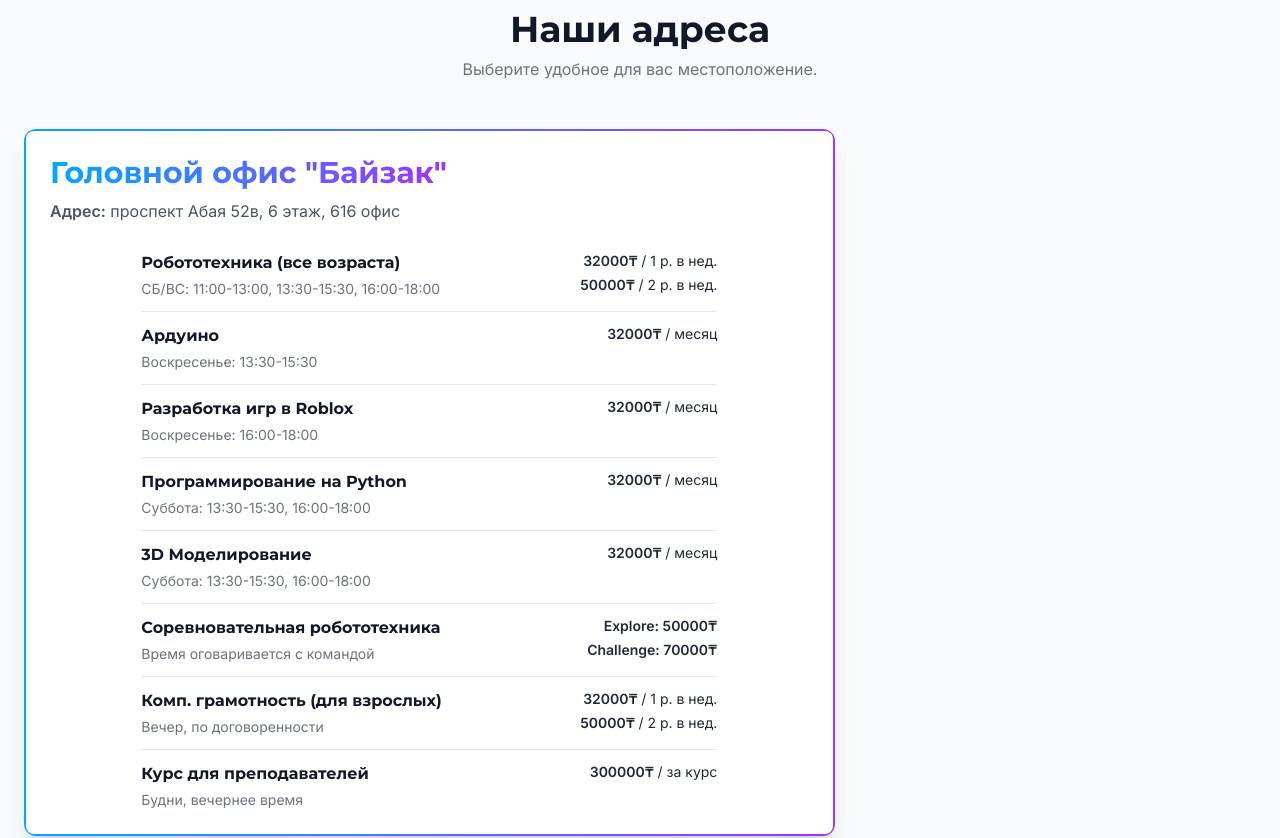
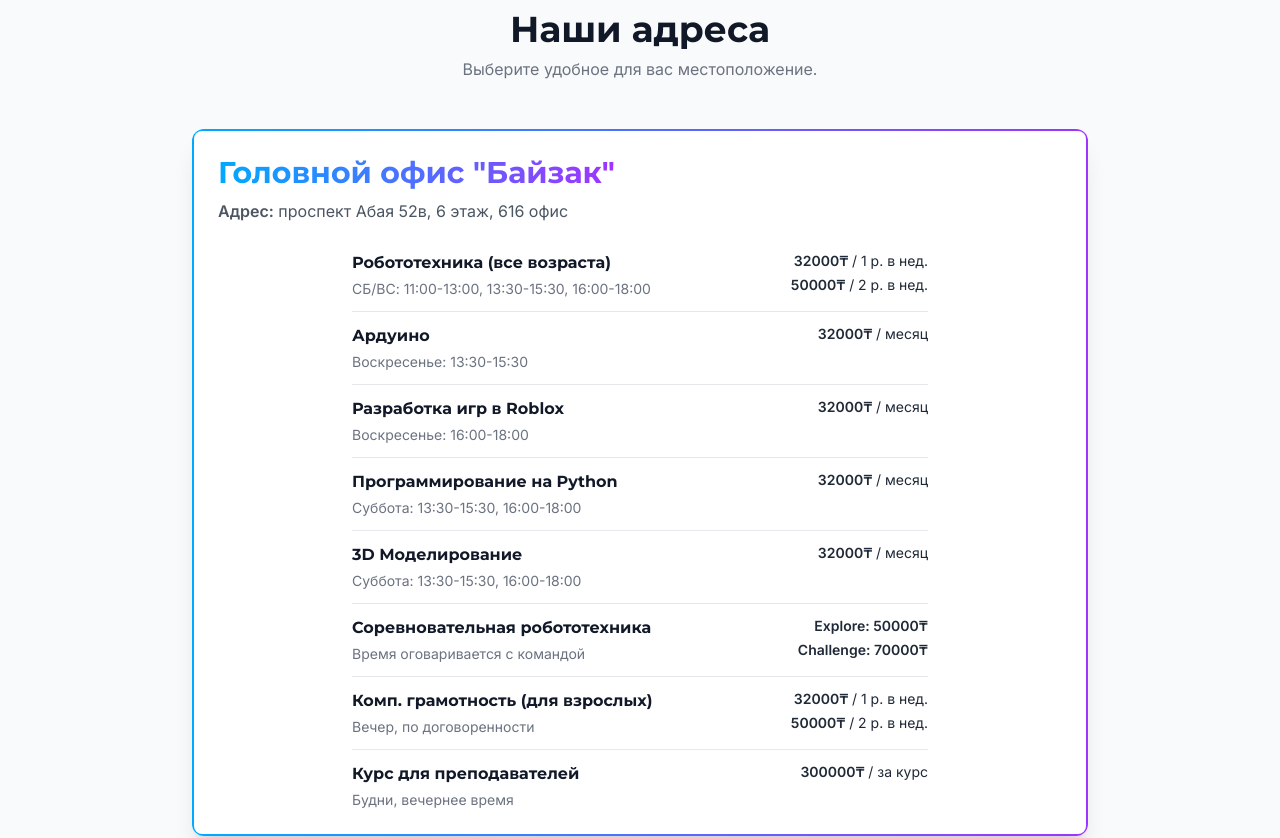
Before and after one commit to kak0yt0-che1/rolab-landing, a plain HTML site: page index.html in a window 1280 px wide. Shown: the part 3960-4798 px from the top of the page. Drawn offline with nearby package versions, Linux system fonts and the light colour scheme.

Commit message:
Center branches card

```diff
--- a/index.html
+++ b/index.html
@@ -389,8 +389,8 @@
                     <h2 class="text-2xl sm:text-3xl lg:text-4xl font-bold text-gray-900" data-lang-key="branches_title">Наши адреса</h2>
                     <p class="text-gray-500 mt-2" data-lang-key="branches_subtitle">Выберите удобное для вас местоположение.</p>
                 </div>
-                <div class="grid grid-cols-1 lg:grid-cols-3 gap-8 items-start">
-                    <div class="lg:col-span-2 rounded-xl bg-gradient-logo p-0.5 shadow-xl" data-aos="fade-up">
+                <div class="flex justify-center">
+                    <div class="w-full max-w-4xl rounded-xl bg-gradient-logo p-0.5 shadow-xl" data-aos="fade-up">
                        <div class="bg-white rounded-lg p-6 h-full flex flex-col items-center justify-center">
                         <div id="schedule-toggle-button" class="cursor-pointer w-full">
                             <div class="flex justify-between items-center">
```
